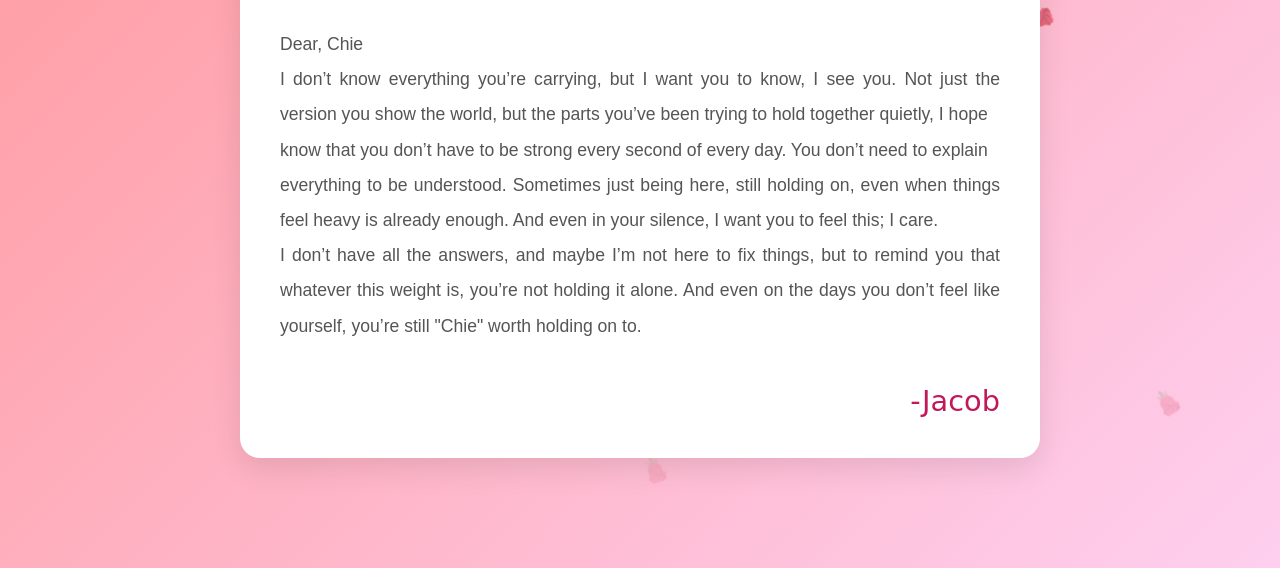
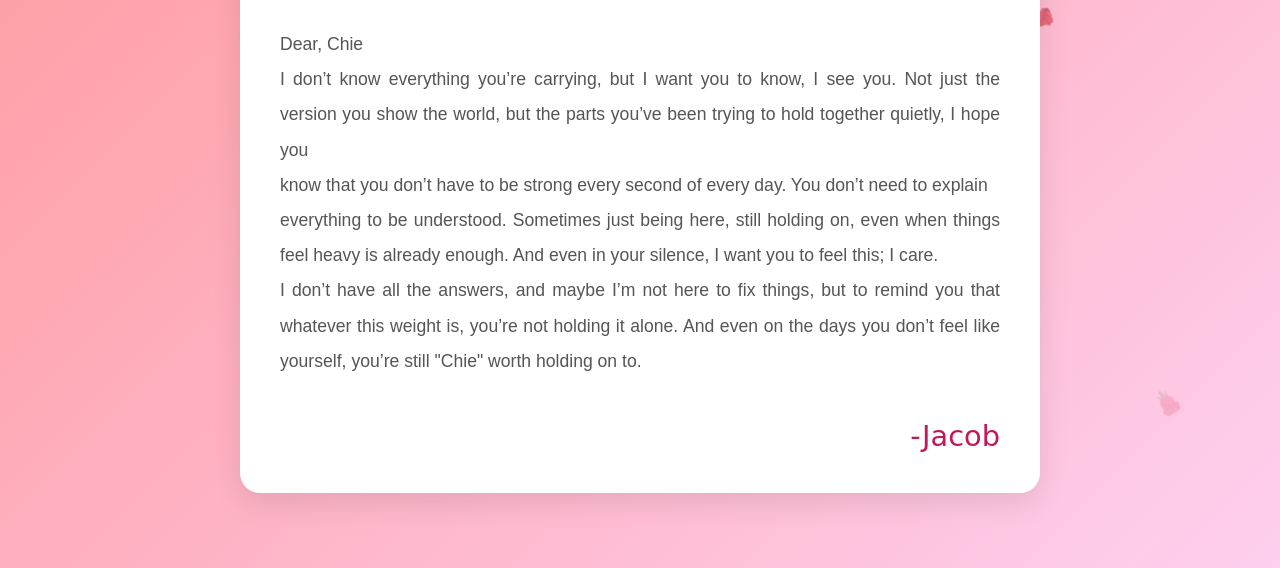
Before and after one commit to yndling/C, a plain HTML site: page love-letter.html in a window 1280 px wide. Shown: the part 232-800 px from the top of the page. Drawn offline with Linux system fonts and the light colour scheme.

Commit message:
Update love-letter.html

```diff
--- a/love-letter.html
+++ b/love-letter.html
@@ -336,7 +336,7 @@
         <div class="letter-content">
             <p>Dear, Chie</p>
 
-            <p>I don’t know everything you’re carrying, but I want you to know, I see you. Not just the version you show the world, but the parts you’ve been trying to hold together quietly, I hope </p>
+            <p>I don’t know everything you’re carrying, but I want you to know, I see you. Not just the version you show the world, but the parts you’ve been trying to hold together quietly, I hope you </p>
 
             <p>know that you don’t have to be strong every second of every day. You don’t need to explain</p>
 
```
